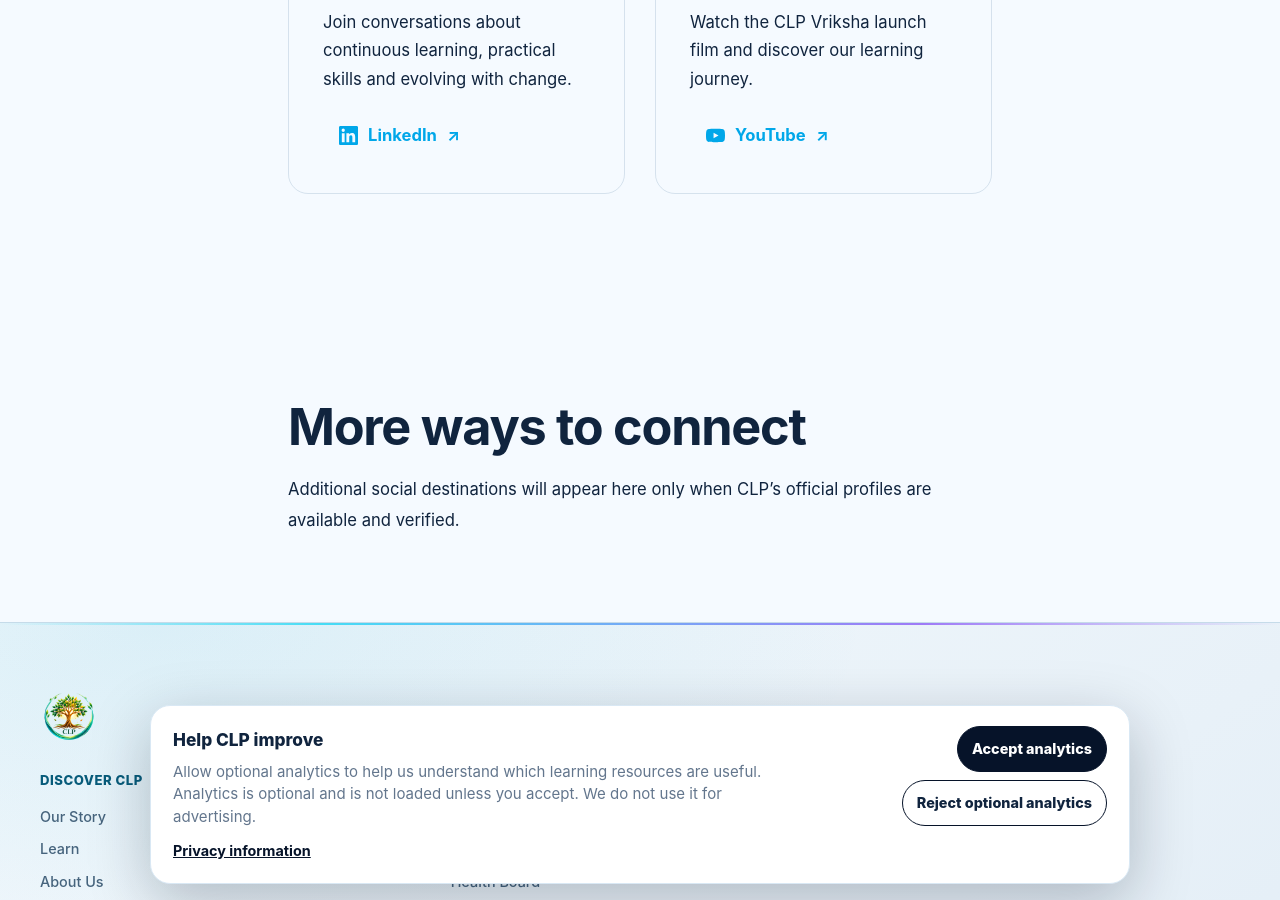
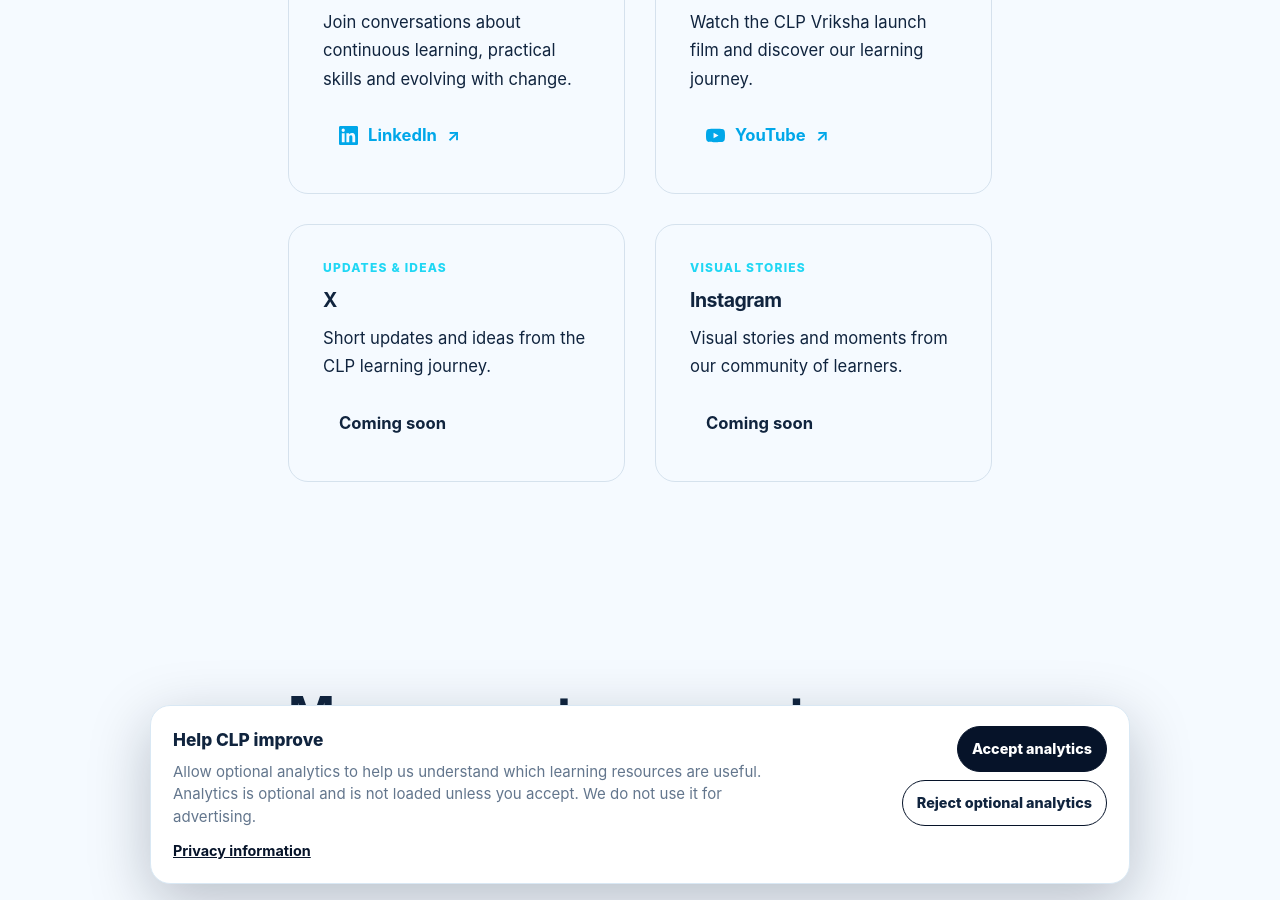
Before and after one commit to sanjeevkshu/clp, a Jekyll site: the page built from connect.md, in a window 1280 px wide and 900 px high, scrolled down 856 px. Built offline with Jekyll 4.4.1, drawn with Linux system fonts in a browser that asks for light colours.

Commit message:
Add X and Instagram placeholders to Connect page

```diff
--- a/connect.md
+++ b/connect.md
@@ -1,6 +1,6 @@
 ---
 title: "Connect with CLP"
-description: "Stay connected with CLP Vriksha: follow our LinkedIn profile and watch our YouTube launch film."
+description: "Stay connected with CLP Vriksha on LinkedIn, YouTube, X and Instagram."
 permalink: /connect/
 ---
 
@@ -36,10 +36,26 @@
         </a>
       </div>
     </article>
+    <article class="connect-social-card connect-social-card-placeholder" aria-label="X profile coming soon">
+      <div class="connect-social-card-content">
+        <p class="eyebrow">UPDATES &amp; IDEAS</p>
+        <h3>X</h3>
+        <p>Short updates and ideas from the CLP learning journey.</p>
+        <span class="connect-social-cta connect-social-status" role="status">Coming soon</span>
+      </div>
+    </article>
+    <article class="connect-social-card connect-social-card-placeholder" aria-label="Instagram profile coming soon">
+      <div class="connect-social-card-content">
+        <p class="eyebrow">VISUAL STORIES</p>
+        <h3>Instagram</h3>
+        <p>Visual stories and moments from our community of learners.</p>
+        <span class="connect-social-cta connect-social-status" role="status">Coming soon</span>
+      </div>
+    </article>
   </div>
 </section>
 
 <section class="section editorial-article-body connect-more" aria-labelledby="connect-next-heading">
   <h2 id="connect-next-heading">More ways to connect</h2>
-  <p>Additional social destinations will appear here only when CLP’s official profiles are available and verified.</p>
+  <p>Follow our active channels above. X and Instagram are coming soon; we’ll add links once CLP’s official profiles are verified.</p>
 </section>
```
